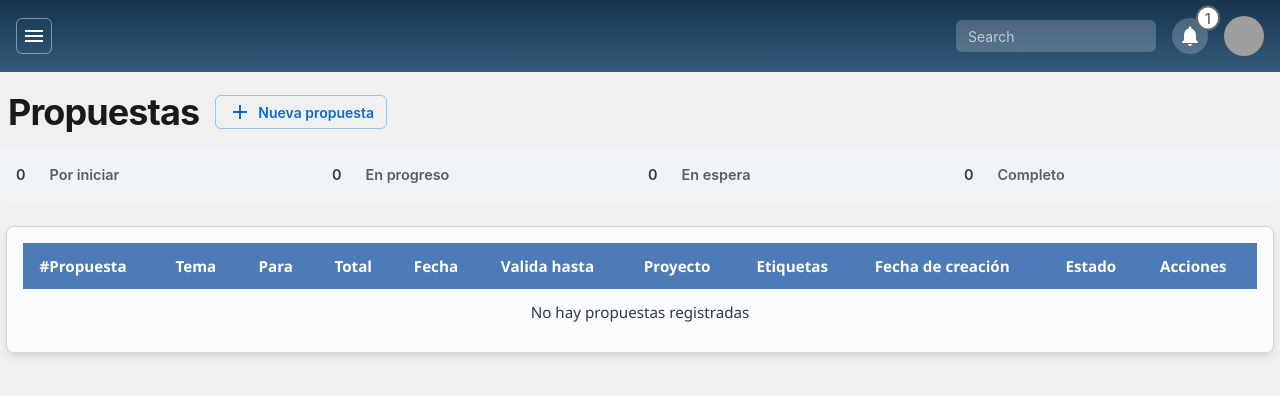
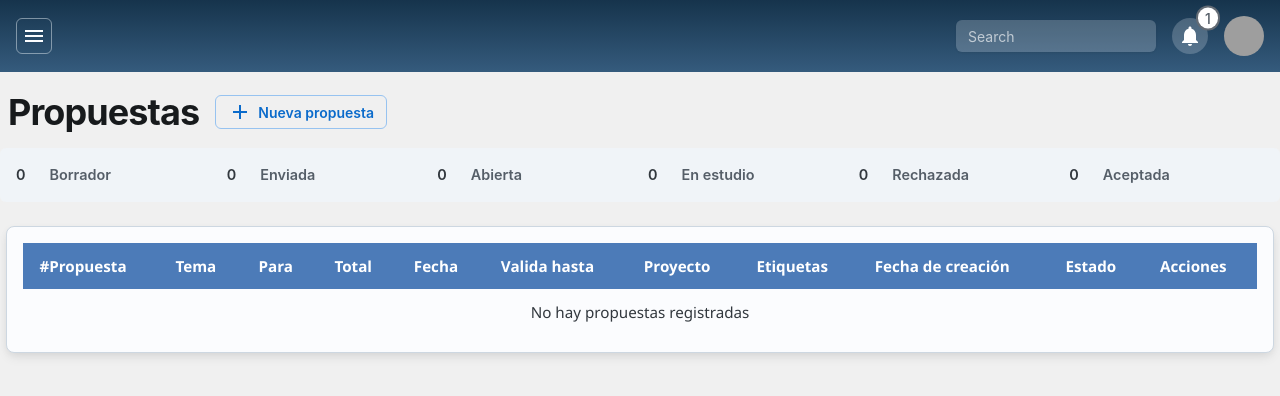
Before and after one commit to 123-edwin/CRM, a React app: page /CRM/prop in a window 1280 px wide. Shown: the top 396 px of the page. Built offline with nearby package versions, Linux system fonts and the light colour scheme; grey boxes are pictures that could not be loaded; the HTML template or start-up script is replaced by a standard one.

Commit message:
sheetpropuestas

```diff
--- a/src/pages/Ventas/Propuestas.jsx
+++ b/src/pages/Ventas/Propuestas.jsx
@@ -122,7 +122,7 @@ export function Propuestas() {
           "& > div": { flex: 1 },
         }}
       >
-        {["Por iniciar", "En progreso", "En espera", "Completo"].map(
+        {["Borrador", "Enviada", "Abierta", "En estudio", "Rechazada", "Aceptada"].map(
           (estado, i) => (
             <Box key={i} sx={{ display: "flex", alignItems: "center", gap: 3 }}>
               <Typography sx={{ fontWeight: "lg", fontSize: "0.9rem" }}>
@@ -320,10 +320,12 @@ export function Propuestas() {
                 }
                 required
               >
-                <Option value="Por iniciar">Por iniciar</Option>
-                <Option value="En progreso">En progreso</Option>
-                <Option value="En espera">En espera</Option>
-                <Option value="Completo">Completo</Option>
+                <Option value="Borrador">Borrador</Option>
+                <Option value="Enviada">Enviada</Option>
+                <Option value="Abierta">Abierta</Option>
+                <Option value="En estudio">En estudio</Option>
+                <Option value="Rechazada">Rechazada</Option>
+                <Option value="Aceptada">Aceptada</Option>
               </Select>
             </FormControl>
 
```
